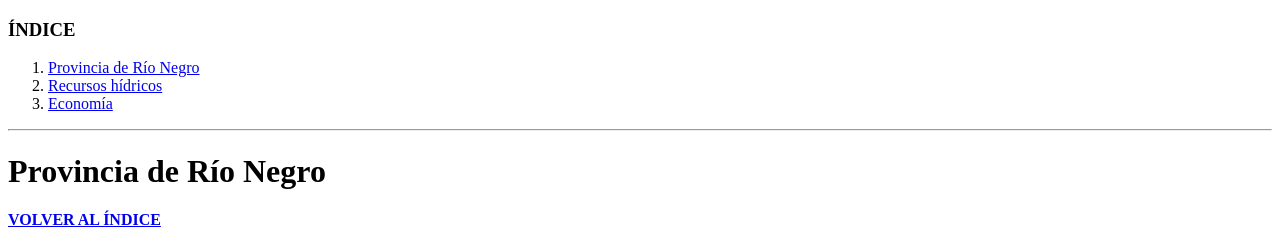
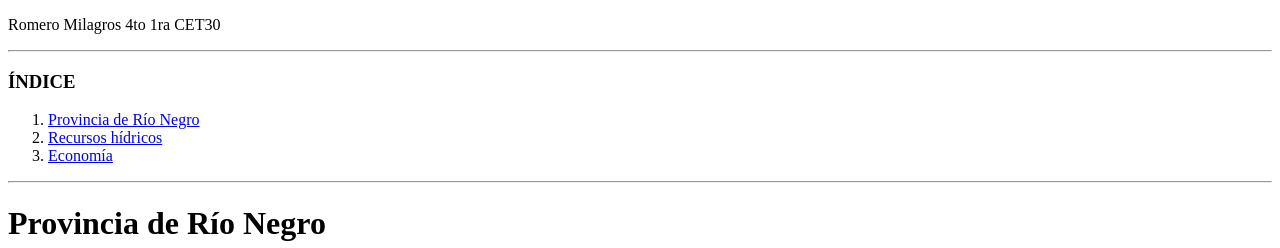
Before and after one commit to milirmo/03-listas, a plain HTML site: page rio_negro.html in a window 1280 px wide. Shown: the top 248 px of the page. Drawn offline with Linux system fonts and the light colour scheme.

Commit message:
Add files via upload

```diff
--- a/rio_negro.html
+++ b/rio_negro.html
@@ -9,6 +9,8 @@
 </head>
 
 <body>
+    <p>Romero Milagros 4to 1ra CET30</p>
+    <hr>
     <h3 id="i"> ÍNDICE</h3>
     <ol>
         <li><a href="#prn">Provincia de Río Negro</a></li>
```
